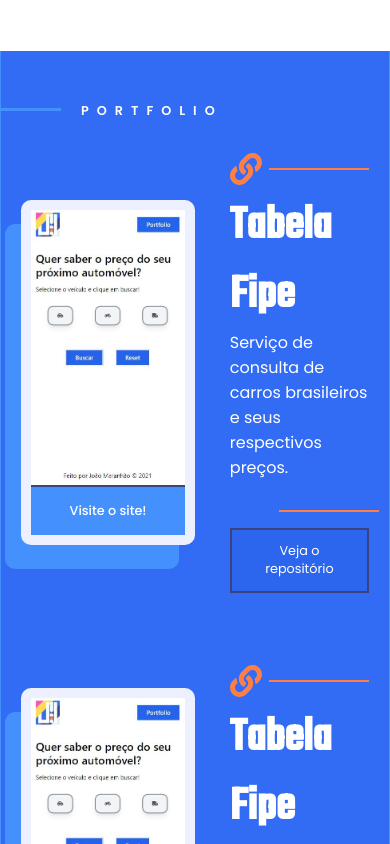
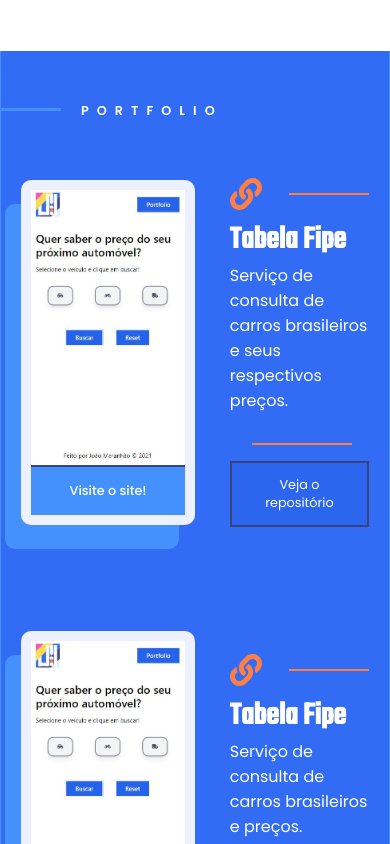
Before and after one commit to joaomaranhao/joaomaranhao.com.br, a Next.js app: page / in a window 390 px wide. Shown: the part 840-1684 px from the top of the page. Built offline with nearby package versions, Linux system fonts and the light colour scheme.

Commit message:
style: fix responsiveness of Card component

```diff
--- a/components/Card/Card.module.css
+++ b/components/Card/Card.module.css
@@ -5,7 +5,7 @@
   max-width: 500px;
   align-items: center;
   justify-content: space-between;
-  margin-bottom: 2em;
+  margin-bottom: 4em;
 }
 
 .text {
@@ -86,8 +86,47 @@
   background-color: var(--orange);
   top: -20px;
 }
+.text a::after {
+  position: absolute;
+  content: '➔';
+  right: 15px;
+  color: #F5D34F;
+}
 
 .text a:hover {
   border: 2px solid var(--grey);
   background-color: var(--lightBlue);
 }
+
+@media only screen and (max-width: 520px) {
+  .card h4 {
+    font-size: 2rem;
+  }
+}
+
+
+@media only screen and (max-width: 476px) {
+  .text a::before {
+    width: 100px;
+    top: -20px;
+    left: 30px;
+  }
+}
+
+@media only screen and (max-width: 400px) {
+  .text a::before {
+    width: 100px;
+    top: -20px;
+    left: 20px;
+  }
+  .text a::after {
+    display: none;
+  }
+  .text::before {
+    width: 80px;
+    height: 2px;
+    background-color: var(--orange);
+    top: 15px;
+    right: 0;
+  }
+}
--- a/styles/pages/Home.module.css
+++ b/styles/pages/Home.module.css
@@ -105,6 +105,7 @@
   text-transform: uppercase;
   transition: .2s ease-in-out;
   margin-top: 4em;
+  margin-bottom: 3em;
 }
 
 .container h3:hover {
```
